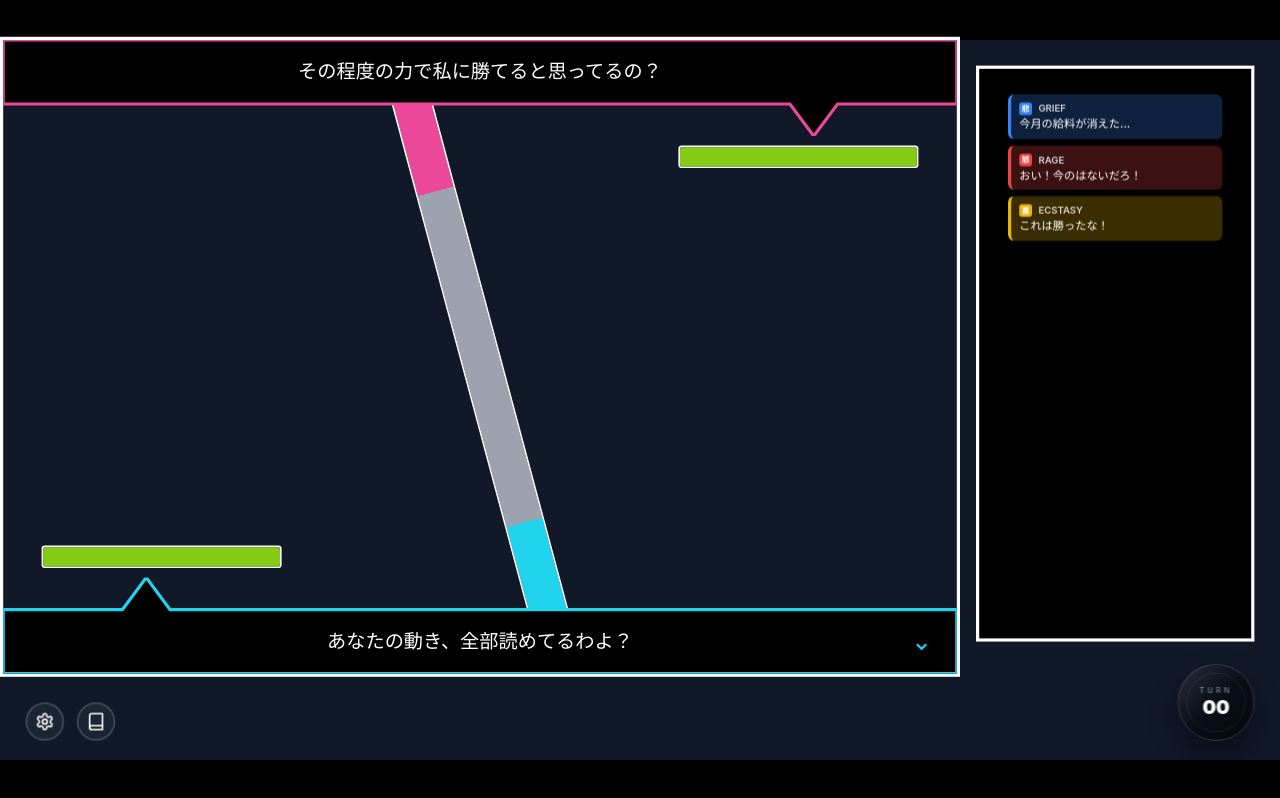
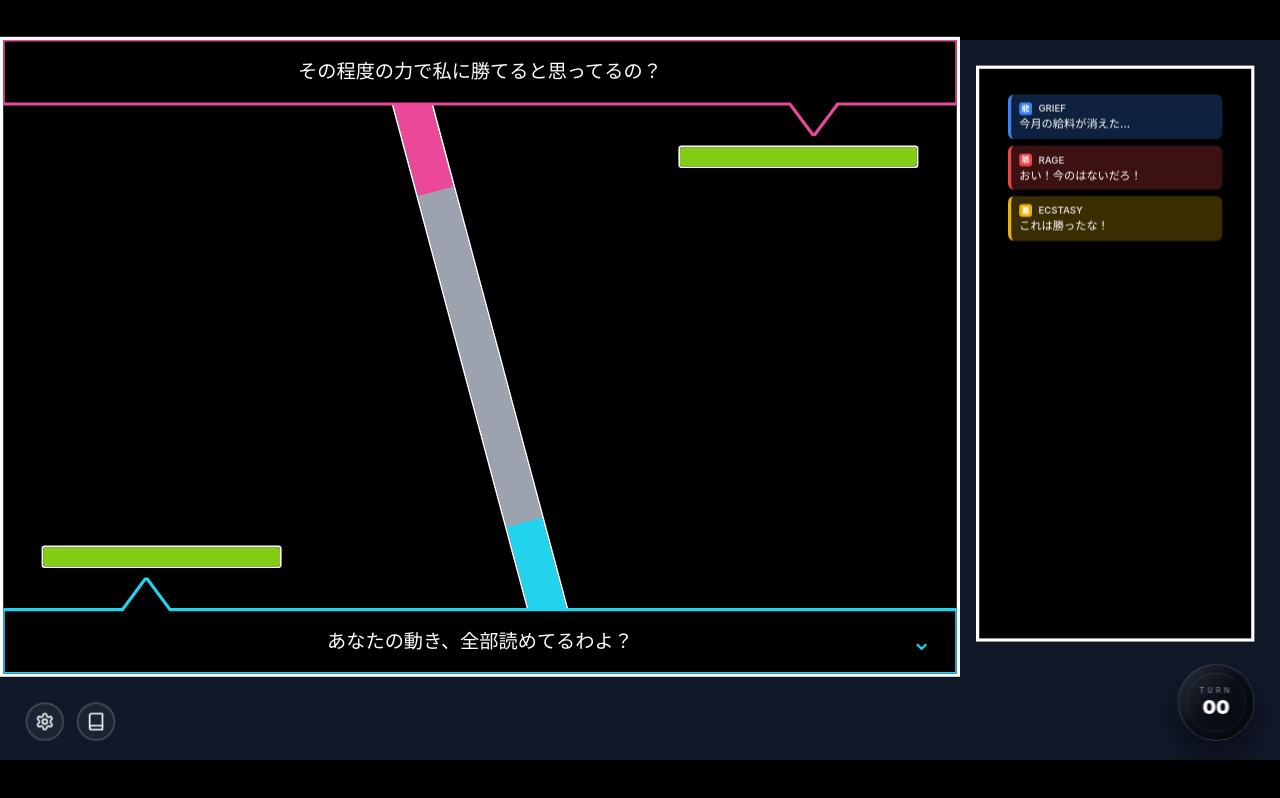
Before and after one commit to naolab/magical-arena-sim, a Next.js app: page /battle in a window 1280 px wide. Built offline with nearby package versions, Linux system fonts and the light colour scheme.

Commit message:
style: Darken global and V2 battle backgrounds

```diff
--- a/src/components/battle-v2/BattleContainer.tsx
+++ b/src/components/battle-v2/BattleContainer.tsx
@@ -657,7 +657,7 @@ export function BattleContainer() {
           <div className="relative w-full h-full bg-gray-900">
             {/* バトルエリア */}
             <div
-              className="absolute top-[-4px] left-0 w-[1200px] h-[800px] border-4 border-white cursor-pointer"
+              className="absolute top-[-4px] left-0 w-[1200px] h-[800px] border-4 border-white cursor-pointer bg-black"
               onClick={handleBattleAreaClick}
             >
               {/* 中央：バトル画面 */}
--- a/src/styles/globals.css
+++ b/src/styles/globals.css
@@ -4,7 +4,7 @@
 
 :root {
   --foreground-rgb: 243, 244, 246;
-  --background-rgb: 15, 16, 20;
+  --background-rgb: 0, 0, 0;
 }
 
 body {
```
